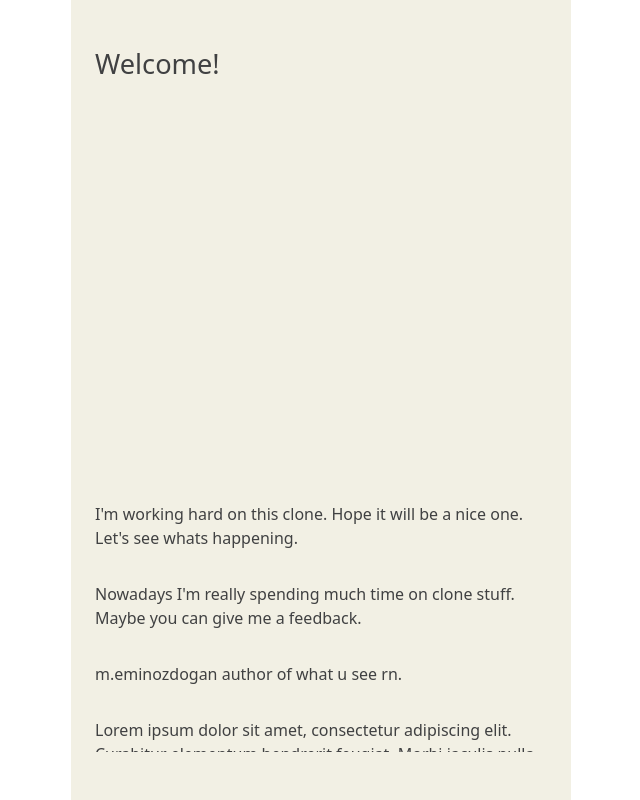
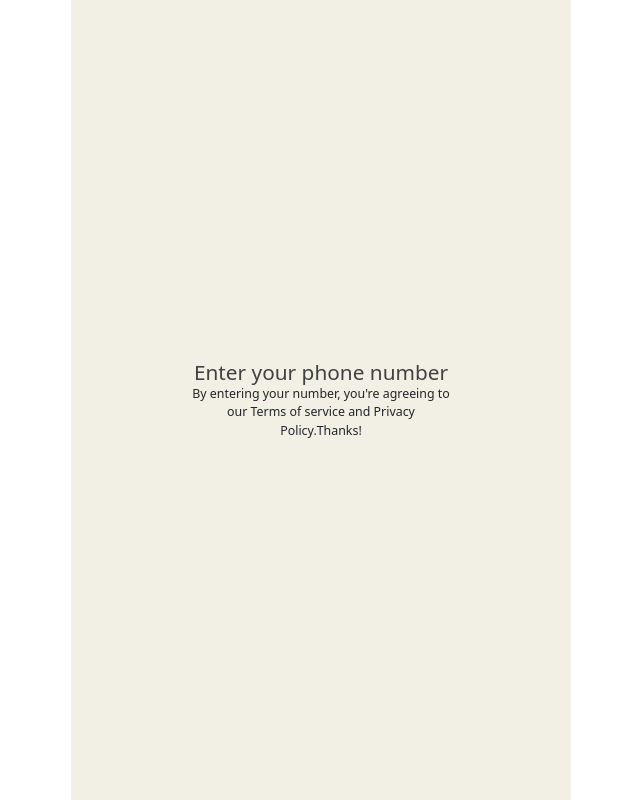
Before and after one commit to m-eminozdogan/clubhouseClone, a React (Create React App) app: page /invite in a window 1280 px wide. Shown: the whole page, without its empty margins (319-959 px from the left). Built offline with nearby package versions, Linux system fonts and the light colour scheme.

Commit message:
added invite page

```diff
--- a/package.json
+++ b/package.json
@@ -9,6 +9,8 @@
     "bootstrap": "^5.1.3",
     "react": "^17.0.2",
     "react-dom": "^17.0.2",
+    "react-router": "^6.2.1",
+    "react-router-dom": "^6.2.1",
     "react-scripts": "5.0.0",
     "web-vitals": "^2.1.2"
   },
--- a/src/App.js
+++ b/src/App.js
@@ -1,14 +1,22 @@
 import './App.css';
 import PlanLayout from './pages/Layouts/PlanLayout';
 import Welcome from './pages/Welcome';
+import { BrowserRouter,Routes, Route } from 'react-router-dom'
+import PhoneConfirmation from './pages/PhoneConfirmation';
 
 function App() {
   return (
-    <div className="App">
-      <PlanLayout>
-        <Welcome />
-      </PlanLayout>
-    </div>
+    <BrowserRouter>
+      <div className="App">
+        <PlanLayout>
+          <Routes>
+            <Route path='/' element={<Welcome/>} />
+            <Route path='/invite' element={<PhoneConfirmation/>} />
+
+          </Routes>
+        </PlanLayout>
+      </div>
+    </BrowserRouter>
   );
 }
 
--- /dev/null
+++ b/src/pages/PhoneConfirmation.js
@@ -0,0 +1,17 @@
+import React, { useState } from 'react'
+import { Link } from 'react-router-dom'
+import style from '../style/phoneConfirm.module.css'
+function PhoneConfirmation() {
+    const [value, setValue] = useState()
+    return (
+        <div className={style.phoneConfirmContainer}>
+            <h1>Enter your phone number</h1>
+            <p>By entering your number, you're agreeing to our {' '}
+            <span>Terms of service and Privacy Policy.</span>
+            Thanks!
+            </p>
+        </div>
+    )
+}
+
+export default PhoneConfirmation
--- a/src/pages/Welcome.js
+++ b/src/pages/Welcome.js
@@ -1,5 +1,6 @@
 import React from 'react'
 import style from '../style/welcome.module.css'
+import {Link} from 'react-router-dom'
 function Welcome() {
     return (
         <div className={style.WelcomeContainer}>
@@ -28,6 +29,18 @@ function Welcome() {
                     at nisi. Morbi iaculis id mi ut vestibulum.
                 </p>
             </div>
+            <div className={style.actionBtn}>
+                <Link
+                    to='/get_username'
+                    className='primaryBtn d-flex align-items-center mb-3'
+                >
+                    Get yout username{''}
+                </Link>
+                <Link to='#'>
+                Have an invite text? Sign in
+                </Link>
+            </div>
+
         </div>
 
     )
--- /dev/null
+++ b/src/style/phoneConfirm.module.css
@@ -0,0 +1,31 @@
+.phoneConfirmContainer{
+    padding:3em 1.7em;
+    display:flex;
+    flex-direction:column;
+    align-items:center;
+    justify-content:center;
+    height:100vh;
+    background-color:#f2f0e4;
+    position:relative;
+}
+.phoneConfirmContainer h1{
+    font-size:1.3em;
+    font-weight:500;
+    font-style:normal;
+    margin-bottom:0;
+    color:var(--textColor)
+}
+
+.phoneConfirmContainer p{
+    font-size:0.775em;
+    font-weight:400;
+    font-style:normal;
+    margin:0;
+    width:100%;
+    max-width:270px;
+    text-align:center;
+    justify-content:space-evenly;
+}
+.phoneConfirmContainer p span {
+    font-weight:500;
+}
--- a/src/style/welcome.module.css
+++ b/src/style/welcome.module.css
@@ -25,3 +25,16 @@
     font-style:normal;
     font-weight:400;
 }
+.actionBtn{
+    align-self:center;
+    display:flex;
+    flex-direction:column;
+    align-items:center;
+    justify-content:center;
+}
+.actionBtn > a:last-child{
+    color:var(--btnBgColor);
+    font-size:0.875em;
+    font-weight:400;
+    font-style:normal;
+}
```
Also changed, not shown: 1 other file (tests, documents, lock files or other folders). Lines whose indentation alone changed are shown as unchanged.
